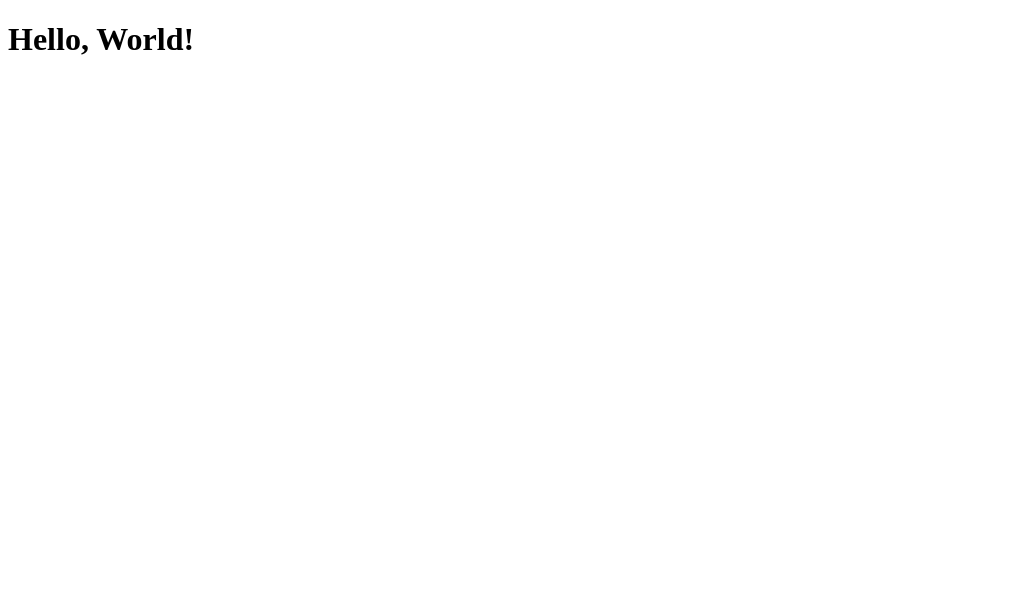
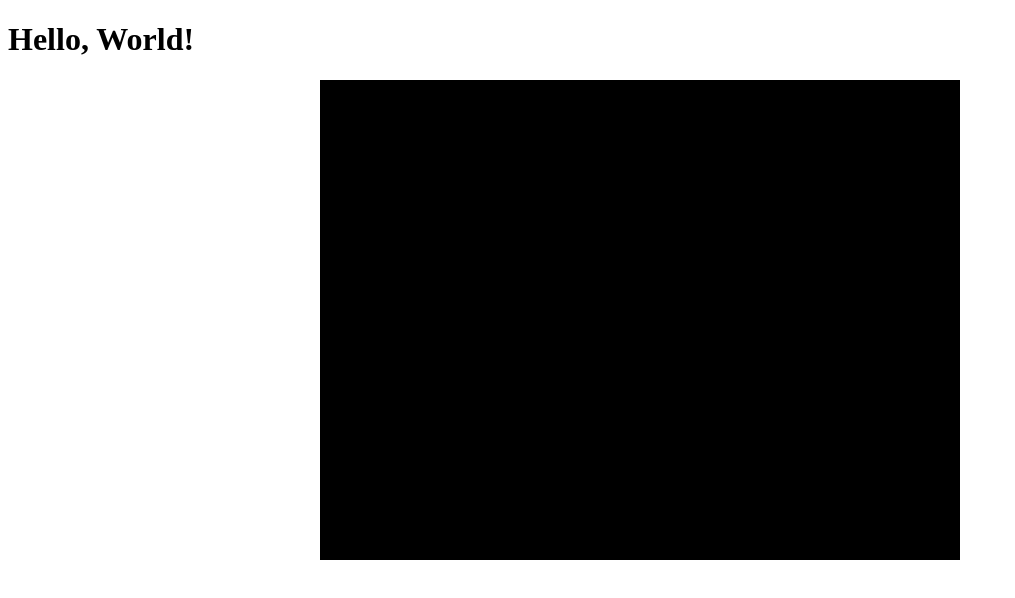
Before and after one commit to abrie/nl5, a website built with Vite: page index.html in a window 1280 px wide. Shown: the whole page, without its empty margins (0-1015 px from the left). Built offline with nearby package versions, Linux system fonts and the light colour scheme.

Commit message:
Integrate Phaser into the project
Related to #11

A Phaser object is now ready for game logic.

---

For more details, open the [Copilot Workspace session](https://copilot-workspace.githubnext.com/abrie/nl5/issues/11?shareId=XXXX-XXXX-XXXX-XXXX).

```diff
--- a/index.html
+++ b/index.html
@@ -4,9 +4,18 @@
   <meta charset="UTF-8">
   <meta name="viewport" content="width=device-width, initial-scale=1.0">
   <title>Blank Web App</title>
+  <style>
+    #phaser-game {
+      width: 640px;
+      height: 480px;
+      margin: 0 auto;
+      display: block;
+    }
+  </style>
 </head>
 <body>
   <div id="app"></div>
+  <div id="phaser-game"></div>
   <script type="module" src="./src/main.ts"></script>
 </body>
 </html>
--- a/package.json
+++ b/package.json
@@ -11,6 +11,7 @@
   "devDependencies": {
     "vite": "^2.0.0",
     "typescript": "^4.0.0",
-    "@types/node": "^14.0.0"
+    "@types/node": "^14.0.0",
+    "phaser": "^3.55.2"
   }
 }
--- a/src/main.ts
+++ b/src/main.ts
@@ -1,4 +1,31 @@
 import { App } from './App';
+import Phaser from 'phaser';
 
 const app = new App();
 app.mount(document.getElementById('app'));
+
+const config = {
+  type: Phaser.AUTO,
+  width: 640,
+  height: 480,
+  parent: 'phaser-game',
+  scene: {
+    preload: preload,
+    create: create,
+    update: update
+  }
+};
+
+const game = new Phaser.Game(config);
+
+function preload() {
+  // Load assets here
+}
+
+function create() {
+  // Create game objects here
+}
+
+function update() {
+  // Update game objects here
+}
```
